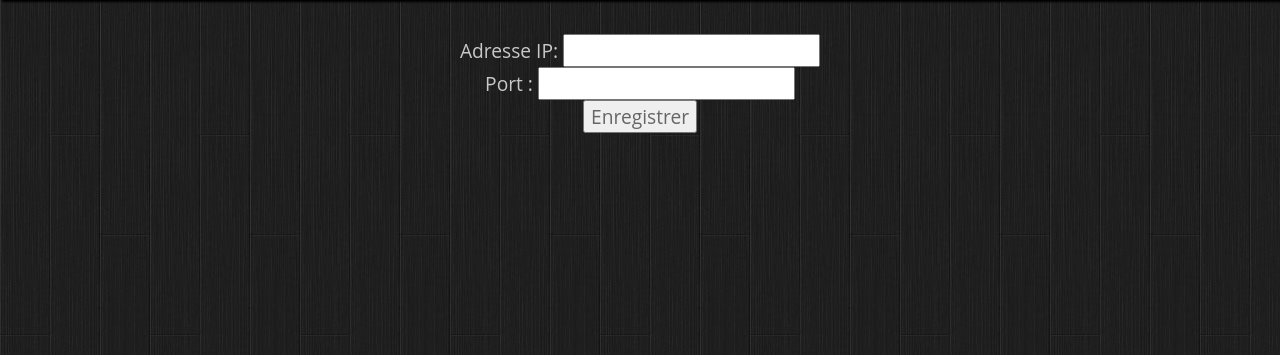
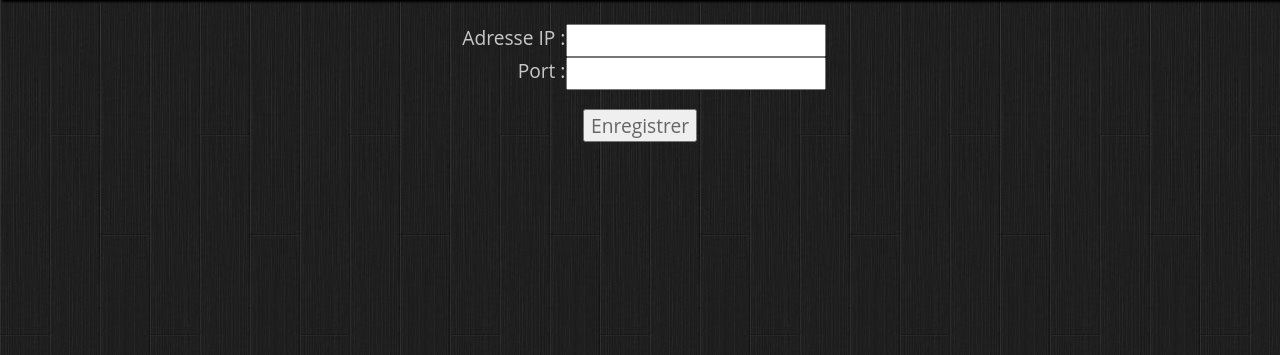
Before and after one commit to seboss666/domohouse, a PHP site: page /index.php?page=configIp in a window 1280 px wide. Shown: the part 65-420 px from the top of the page. Run offline with PHP 8.4, Linux system fonts and the light colour scheme.

Commit message:
Styling config forms

```diff
--- a/css/domohouse.css
+++ b/css/domohouse.css
@@ -346,6 +346,31 @@ section {
 	color: #666;
 }
 
+/* Champs de formulaires IP/Port et météo */
+
+div>form {
+	margin-left: auto;
+	margin-right: auto;
+	width: 60%;
+}
+
+.configForm {
+	text-align: right;
+	margin-left: auto;
+	margin-right: auto;
+}
+
+p.configForm>label {
+	display: block;
+	float: left;
+	width: 30%;
+}
+
+p.configForm>input {
+	width: 70%;
+	color: rgb(92,92,92);
+}
+
 /* ====================================================================
 				Media Queries				*/
 
@@ -371,6 +396,10 @@ section {
 	#weather span {
 		display: inline;
 	}
+
+	div>form {
+	width: 30%;
+}
 }
 
 /* Augmentation de la taille globale du texte*/
--- a/vues/configIp.php
+++ b/vues/configIp.php
@@ -2,11 +2,12 @@
 
 		<div class="row clearfix">
 			<div class="column full">
-				<br>
-				<form method="POST" action="index.php?page=configSaveIp" id="triForm" name="triForm" onSubmit="return check();">
-					Adresse IP: <input type="text" name="IP" value="<?php echo $parsedJSON['IP']; ?>"><br>
-					Port : <input type="text" name="Port" value="<?php echo $parsedJSON['Port']; ?>"><br>
-					<input class="sendbutton" type="submit" value="Enregistrer">
+				<form method="POST" action="index.php?page=configSaveIp" id="netForm" name="netForm" onSubmit="return check();">
+					<p class="configForm">
+						<label for="IP">Adresse IP : </label><input type="text" size="10" id="IP" name="IP" value="<?php echo $parsedJSON['IP']; ?>" /><br />
+						<label for="Port">Port : </label><input type="text" size="10" id="Port" name="Port" value="<?php echo $parsedJSON['Port']; ?>" /><br />
+					</p>
+					<input class="sendbutton" type="submit" value="Enregistrer" />
 				</form>
 			</div>
 		</div>
--- a/vues/configTown.php
+++ b/vues/configTown.php
@@ -2,8 +2,10 @@
 
 		<div class="row clearfix">
 			<div class="column full">
-				<br><form method="POST" action="index.php?page=configSaveTown" id="triForm" name="triForm">
-					Code de la Ville: <input type="text" name="Town" <?php if ($parsedJSON['Town'] !== '') { echo 'value="'. $parsedJSON['Town'];} ?>"><br>
+				<form method="POST" action="index.php?page=configSaveTown" id="townForm" name="townForm">
+					<p class="configForm">
+						<label for="Town">Code ville: </label><input type="text" id="Town" name="Town" value="<?php  echo $parsedJSON['Town']; ?>" /><br>
+					</p>
 					<input class="sendbutton" type="submit" value="Enregistrer">
 				</form>
 			</div>
```
